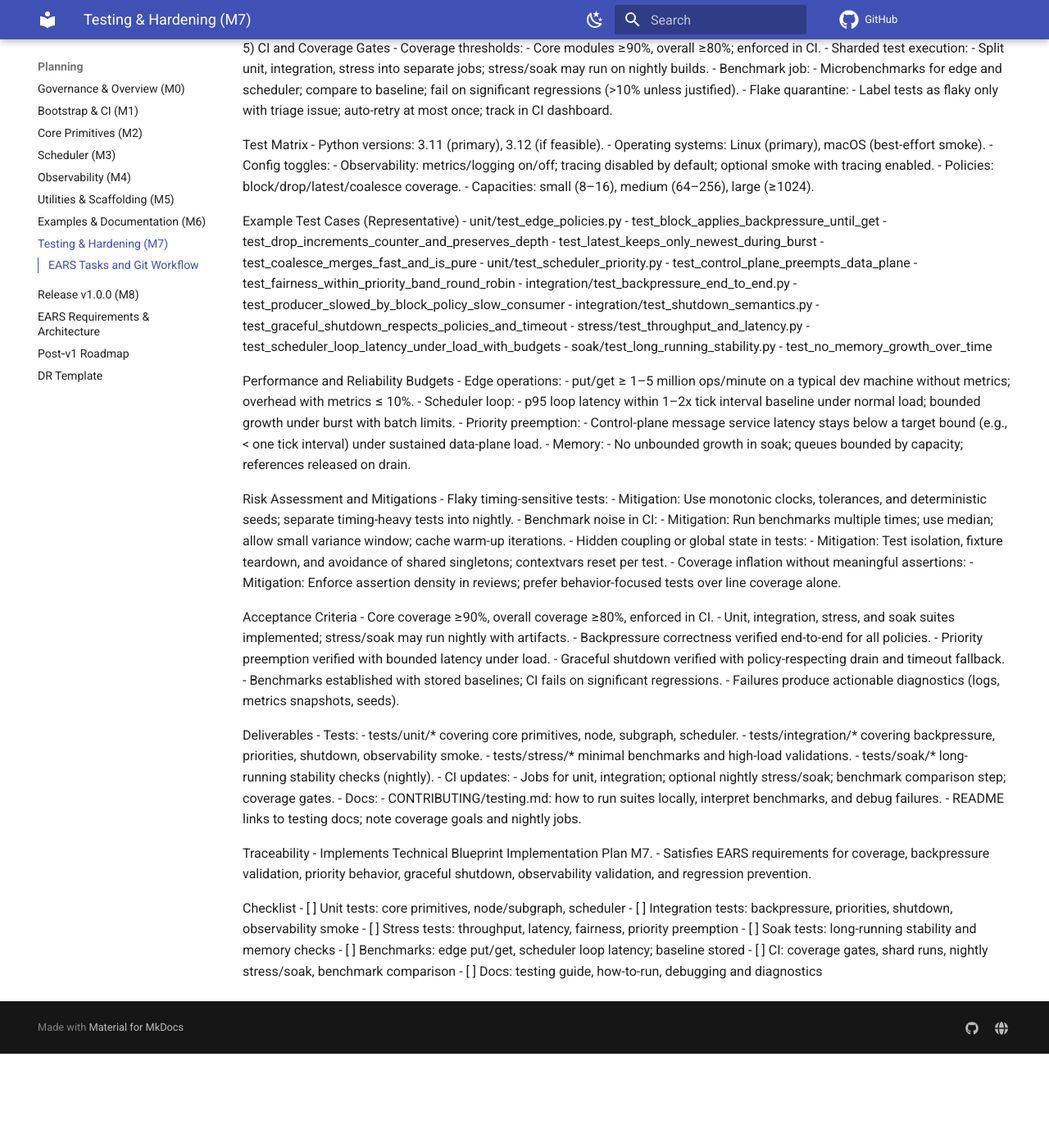
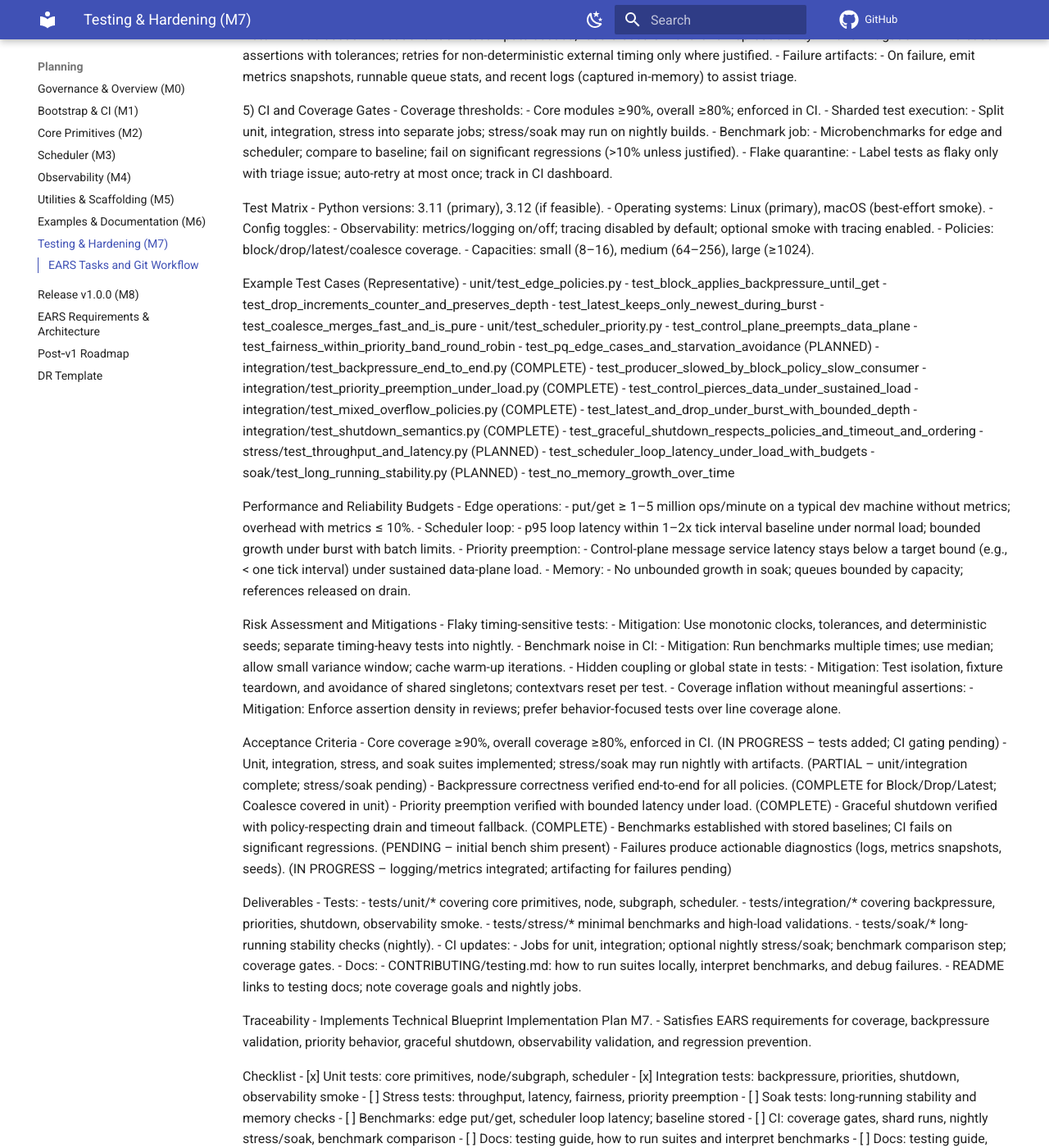
Before and after one commit to GhostWeaselLabs/arachne, an MkDocs documentation site: the page built from docs/plan/M7-testing-and-hardening.md, in a window 1280 px wide and 1400 px high, scrolled down 1596 px. Shown: the whole window at 82% size. Built offline with MkDocs 1.6.1 and Material for MkDocs 9.7.7, drawn with Linux system fonts in a browser that asks for light colours; comment, search, counter and statistics services are not loaded; before the commit the page ends 2881 px from its top, so only the background shows below that; some of the changed text lies outside the part shown.

Commit message:
docs(M7): update status and checklist with completed integration/unit items; mark pending stress/soak/bench/CI

```diff
--- a/docs/plan/M7-testing-and-hardening.md
+++ b/docs/plan/M7-testing-and-hardening.md
@@ -21,7 +21,7 @@ Git commands
 - git push -u origin feature/m7-testing-hardening
 - Open PR early; keep commits small and focused
 
-Status: Planned
+Status: In Progress
 Owner: Core Maintainers
 Duration: 5–7 days
 
@@ -66,16 +66,16 @@ Scope of Work
   - Shutdown sequencing (reverse topo on_stop), drain per policy, timeout behavior.
 
 2) Integration Tests (End-to-End Scenarios)
-- Backpressure propagation:
-  - Producer → block edge → slow consumer: producer experiences BLOCKED; consumer throughput stabilizes.
-- Mixed overflow policies:
-  - latest and coalesce under burst; validate final outputs and counters.
-- Control-plane priority:
-  - Kill-switch preempts data-plane and causes timely shutdown.
-- Observability smoke:
-  - Metrics counters increment; logs include node/scheduler lifecycle and error events.
+- Backpressure propagation: (COMPLETE)
+  - Producer → block edge → slow consumer: producer experiences BLOCKED; consumer throughput stabilizes. (tests/integration/test_backpressure_end_to_end.py)
+- Mixed overflow policies: (COMPLETE)
+  - latest and drop under burst; validate final outputs and counters. (tests/integration/test_mixed_overflow_policies.py)
+- Control-plane priority (preemption under load): (COMPLETE)
+  - CONTROL messages preempt data-plane and are delivered with bounded latency. (tests/integration/test_priority_preemption_under_load.py)
+- Observability smoke: (COMPLETE)
+  - Metrics counters increment; logs include node/scheduler lifecycle and error events. (unit + integration observability tests)
 - Validation errors:
-  - Mismatched port types and invalid capacities are reported with actionable messages.
+  - Mismatched port types and invalid capacities are reported with actionable messages. (covered in unit tests for ports/subgraph)
 
 3) Stress, Soak, and Performance Tests
 - Throughput stress:
@@ -128,13 +128,18 @@ Example Test Cases (Representative)
 - unit/test_scheduler_priority.py
   - test_control_plane_preempts_data_plane
   - test_fairness_within_priority_band_round_robin
-- integration/test_backpressure_end_to_end.py
+  - test_pq_edge_cases_and_starvation_avoidance (PLANNED)
+- integration/test_backpressure_end_to_end.py (COMPLETE)
   - test_producer_slowed_by_block_policy_slow_consumer
-- integration/test_shutdown_semantics.py
-  - test_graceful_shutdown_respects_policies_and_timeout
-- stress/test_throughput_and_latency.py
+- integration/test_priority_preemption_under_load.py (COMPLETE)
+  - test_control_pierces_data_under_sustained_load
+- integration/test_mixed_overflow_policies.py (COMPLETE)
+  - test_latest_and_drop_under_burst_with_bounded_depth
+- integration/test_shutdown_semantics.py (COMPLETE)
+  - test_graceful_shutdown_respects_policies_and_timeout_and_ordering
+- stress/test_throughput_and_latency.py (PLANNED)
   - test_scheduler_loop_latency_under_load_with_budgets
-- soak/test_long_running_stability.py
+- soak/test_long_running_stability.py (PLANNED)
   - test_no_memory_growth_over_time
 
 Performance and Reliability Budgets
@@ -158,13 +163,13 @@ Risk Assessment and Mitigations
   - Mitigation: Enforce assertion density in reviews; prefer behavior-focused tests over line coverage alone.
 
 Acceptance Criteria
-- Core coverage ≥90%, overall coverage ≥80%, enforced in CI.
-- Unit, integration, stress, and soak suites implemented; stress/soak may run nightly with artifacts.
-- Backpressure correctness verified end-to-end for all policies.
-- Priority preemption verified with bounded latency under load.
-- Graceful shutdown verified with policy-respecting drain and timeout fallback.
-- Benchmarks established with stored baselines; CI fails on significant regressions.
-- Failures produce actionable diagnostics (logs, metrics snapshots, seeds).
+- Core coverage ≥90%, overall coverage ≥80%, enforced in CI. (IN PROGRESS – tests added; CI gating pending)
+- Unit, integration, stress, and soak suites implemented; stress/soak may run nightly with artifacts. (PARTIAL – unit/integration complete; stress/soak pending)
+- Backpressure correctness verified end-to-end for all policies. (COMPLETE for Block/Drop/Latest; Coalesce covered in unit)
+- Priority preemption verified with bounded latency under load. (COMPLETE)
+- Graceful shutdown verified with policy-respecting drain and timeout fallback. (COMPLETE)
+- Benchmarks established with stored baselines; CI fails on significant regressions. (PENDING – initial bench shim present)
+- Failures produce actionable diagnostics (logs, metrics snapshots, seeds). (IN PROGRESS – logging/metrics integrated; artifacting for failures pending)
 
 Deliverables
 - Tests:
@@ -183,10 +188,11 @@ Traceability
 - Satisfies EARS requirements for coverage, backpressure validation, priority behavior, graceful shutdown, observability validation, and regression prevention.
 
 Checklist
-- [ ] Unit tests: core primitives, node/subgraph, scheduler
-- [ ] Integration tests: backpressure, priorities, shutdown, observability smoke
+- [x] Unit tests: core primitives, node/subgraph, scheduler
+- [x] Integration tests: backpressure, priorities, shutdown, observability smoke
 - [ ] Stress tests: throughput, latency, fairness, priority preemption
 - [ ] Soak tests: long-running stability and memory checks
 - [ ] Benchmarks: edge put/get, scheduler loop latency; baseline stored
 - [ ] CI: coverage gates, shard runs, nightly stress/soak, benchmark comparison
+- [ ] Docs: testing guide, how to run suites and interpret benchmarks
 - [ ] Docs: testing guide, how-to-run, debugging and diagnostics
```
